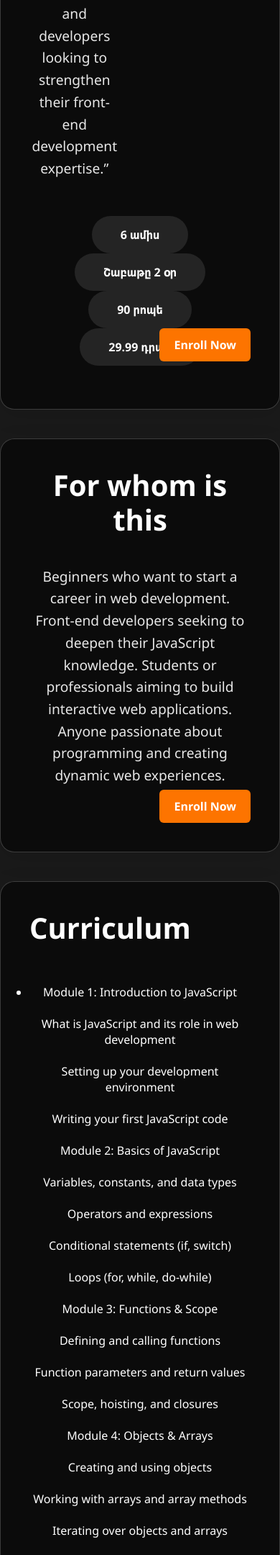
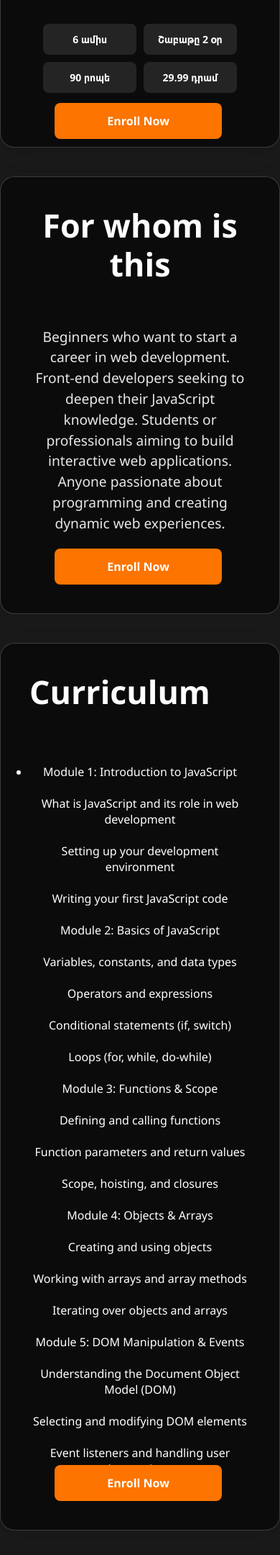
Before and after one commit to Codritive/Frontend, a Django app: page /lessons/trainings/1/ in a window 390 px wide. Shown: the part 1414-3574 px from the top of the page at 72% size. Run offline with Django 5.2, Linux system fonts and the light colour scheme; data comes from the database, SQL or seed files in the repository.

Commit message:
fix course page hero section  mobile

```diff
--- a/codritive/core/static/css/templatemo-glossy-touch.css
+++ b/codritive/core/static/css/templatemo-glossy-touch.css
@@ -281,88 +281,6 @@ nav {
     min-height: calc(100vh - 300px);
 }
 
-.hero {
-    position: relative;
-    align-items: center;
-    display: flex;
-    flex-direction: column;
-    justify-content: flex-start;
-    grid-template-columns: 1fr 1fr;
-    gap: 40px;
-    margin-bottom: 40px;
-    padding: 60px 40px;
-    align-items: flex-start;
-    padding-top: 20px;
-}
-.hero-text {
-    position: absolute;
-    top: 50%;
-    left: 50%;
-    transform: translate(-50%, -50%);
-    display: flex;
-    flex-direction: column;
-    gap: 20px;
-    text-align: center;
-}
-.hero-image {
-    align-items: center;
-    display: flex;
-    justify-content: center;
-}
-.hero-image img {
-    width: 100%;
-    max-width: 440px;
-    height: auto;
-    border-radius: 20px;
-    box-shadow: 0 15px 35px rgba(0, 0, 0, 0.2);
-}
-.hero-content {
-    text-align: left;
-}
-.hero h1 {
-    font-size: 2.8rem;
-    color: white;
-    margin-bottom: 20px;
-    text-shadow: 0 4px 15px rgba(0, 0, 0, 0.2);
-    line-height: 1.2;
-    margin-top: 20px
-}
-.hero p {
-    font-size: 1.2rem;
-    color: rgba(255, 255, 255, 0.9);
-    margin-bottom: 30px;
-    line-height: 1.6;
-}
-.cta-element {
-    display: inline-block;
-    padding: 15px 40px;
-    background: rgba(255, 255, 255, 0.1);
-    color: white;
-    text-decoration: none;
-    border-radius: 50px;
-    font-weight: 600;
-    font-family: "Segoe UI", Tahoma, Geneva, Verdana, sans-serif;
-    transition: all 0.3s ease;
-    cursor: pointer;
-}
-.cta-button {
-    display: inline-block;
-    padding: 15px 40px;
-    background: rgba(255, 255, 255, 0.2);
-    color: white;
-    text-decoration: none;
-    border-radius: 50px;
-    font-weight: 600;
-    font-family: "Segoe UI", Tahoma, Geneva, Verdana, sans-serif;
-    transition: all 0.3s ease;
-    border: 2px solid rgba(255, 255, 255, 0.3);
-    cursor: pointer;
-}
-.cta-button:hover {
-    background: rgba(255, 255, 255, 0.3);
-    transform: translateY(-3px);
-    box-shadow: 0 10px 25px rgba(0, 0, 0, 0.2);
-}
 .rect-btn {
   background-color: rgba(255, 255, 255, 0.2);
   color: white;
@@ -1209,7 +1127,36 @@ textarea.form-control {
     min-height: 120px;
     resize: vertical;
 }
-
+.cta-element {
+    display: inline-block;
+    padding: 15px 40px;
+    background: rgba(255, 255, 255, 0.1);
+    color: white;
+    text-decoration: none;
+    border-radius: 50px;
+    font-weight: 600;
+    font-family: "Segoe UI", Tahoma, Geneva, Verdana, sans-serif;
+    transition: all 0.3s ease;
+    cursor: pointer;
+}
+.cta-button {
+    display: inline-block;
+    padding: 15px 40px;
+    background: rgba(255, 255, 255, 0.2);
+    color: white;
+    text-decoration: none;
+    border-radius: 50px;
+    font-weight: 600;
+    font-family: "Segoe UI", Tahoma, Geneva, Verdana, sans-serif;
+    transition: all 0.3s ease;
+    border: 2px solid rgba(255, 255, 255, 0.3);
+    cursor: pointer;
+}
+.cta-button:hover {
+    background: rgba(255, 255, 255, 0.3);
+    transform: translateY(-3px);
+    box-shadow: 0 10px 25px rgba(0, 0, 0, 0.2);
+}
 .cta-button {
     background-color: #FD7400;
 
@@ -1225,40 +1172,137 @@ textarea.form-control {
     background-color: #7ED956;
 }
 
-.form-group {
+
+
+.hero {
+    position: relative;
+    align-items: center;
+    display: flex;
+    flex-direction: column;
+    justify-content: flex-start;
+    grid-template-columns: 1fr 1fr;
+    gap: 40px;
+    margin-bottom: 40px;
+    padding: 60px 40px;
+    align-items: flex-start;
+    padding-top: 20px;
+}
+.hero-text {
+    position: relative; /* հանիր absolute */
+    top: auto;
+    left: auto;
+
+    transform: none;
+    display: flex;
+    flex-direction: column;
+    gap: 20px;
+    text-align: center; /* կամ center՝ ըստ ցանկության */
+}
+.hero-image {
+    align-items: center;
+    display: flex;
+}
+.hero-image img {
+    width: 100%;
+    max-width: 440px;
+    height: auto;
+    /* margin-left: 55px; */
+    border-radius: 20px;
+    box-shadow: 0 15px 35px rgba(0, 0, 0, 0.2);
+}
+.hero-content {
+    text-align: center;
+}
+.hero h1 {
+    font-size: 2.8rem;
+    color: white;
+    margin-bottom: 20px;
+    text-shadow: 0 4px 15px rgba(0, 0, 0, 0.2);
+    line-height: 1.2;
+    margin-top: 20px
+}
+.hero p {
+    margin-right: 30px;
+    font-size: 1.2rem;
+    color: rgba(255, 255, 255, 0.9);
+    margin-bottom: 50px;
+    line-height: 1.6;
+}
+
+
+
+
+
+
+@media (max-width: 768px) {
+    /* Վերնագիր */
+    .main-title {
+        font-size: 24px;
+        text-align: center;
+        padding: 0 10px;
         margin-bottom: 15px;
     }
 
-label {
-    display: block;
-    margin-bottom: 5px;
-    font-weight: bold;
+    /* Նկարի և տեքստի հատված */
+    .hero-image {
+        display: flex;
+        flex-direction: column;
+        align-items: center;
+        text-align: center;
+        width: 100%;
+        gap: 15px;
+    }
+.hero p {
+    /* margin-right: 99px; */
+    color: rgba(255, 255, 255, 0.9);
+    /* margin-bottom: 50px; */
+        text-align: center;
+        width: 100%;
+    box-sizing: border-box;
+
+    line-height: 1.5;
+}
+    .course-image {
+        width: 100%;
+        height: auto;
+        max-width: 100%;
+        border-radius: 10px;
     }
 
-.form-control {
-    width: 100%;
-    padding: 10px;
-    border: 1px solid #ccc;
-    border-radius: 6px;
-    font-size: 16px;
+       /* .hero-image p {
+    text-align: center;
+    margin: 0 auto;
+    padding: 0 10px;
+    max-width: 100%;
+    box-sizing: border-box;
+  } */
+
+
+    /* CTA տարրերի layout */
+    .cta-info {
+        display: flex;
+        flex-wrap: wrap;
+        justify-content: center;
+        gap: 10px;
+        padding: 15px 10px;
     }
 
-textarea.form-control {
-    min-height: 120px;
-    resize: vertical;
+    .cta-element {
+        width: 45%;
+        text-align: center;
+        padding: 12px 10px;
+        font-size: 14px;
+        border-radius: 8px;
+        box-sizing: border-box;
     }
 
     .cta-button {
-    background-color: #FD7400;
-
-    color: white;
-    border: none;
-    padding: 12px 20px;
-    border-radius: 6px;
-    cursor: pointer;
+        width: 60%;
+        text-align: center;
+        padding: 14px 10px;
         font-size: 16px;
+        border-radius: 8px;
+        margin-top: 110px;
+        margin-right: 40px;
     }
-
-.cta-button:hover {
-    background-color: #7ED956;
 }
```
Lines whose indentation alone changed are shown as unchanged.
